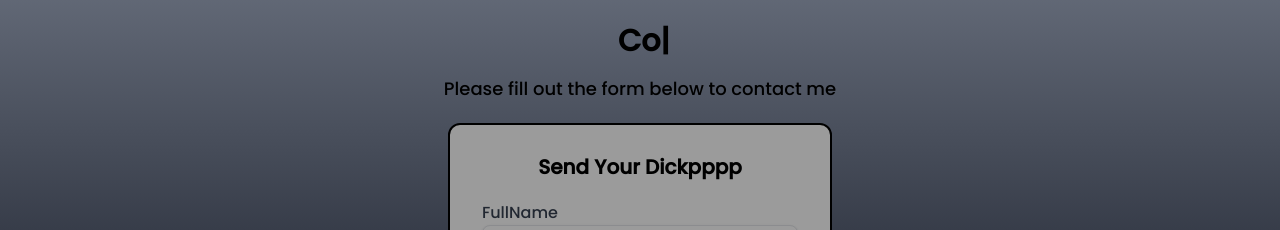
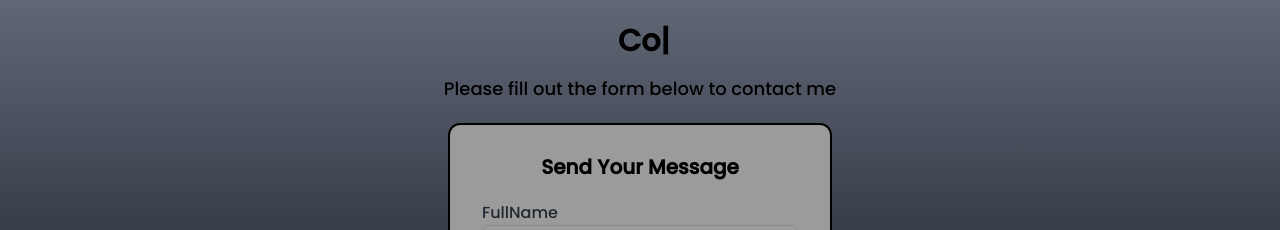
Before and after one commit to shivam3245/My-Portfolio, a React (Vite) app: page / in a window 1280 px wide. Shown: the part 3443-3673 px from the top of the page. Built offline with nearby package versions, Linux system fonts and the light colour scheme.

Commit message:
changed look

```diff
--- a/src/Components/Contacts.jsx
+++ b/src/Components/Contacts.jsx
@@ -54,7 +54,7 @@ function Contacts() {
                         className="bg-white w-72 md:w-96  px-8 py-6 rounded-xl border border-2 border-black animate-darkToLight"
                     >
                         <div className="sm:flex sm:justify-center">
-                            <h1 className="text-md md:text-xl font-semibold mb-4 p-1">Send Your Dickpppp</h1></div>
+                            <h1 className="text-md md:text-xl font-semibold mb-4 p-1">Send Your Message</h1></div>
                         <div className="flex flex-col mb-4 ">
                             <label className="block text-gray-700">FullName</label>
                             <input
```
